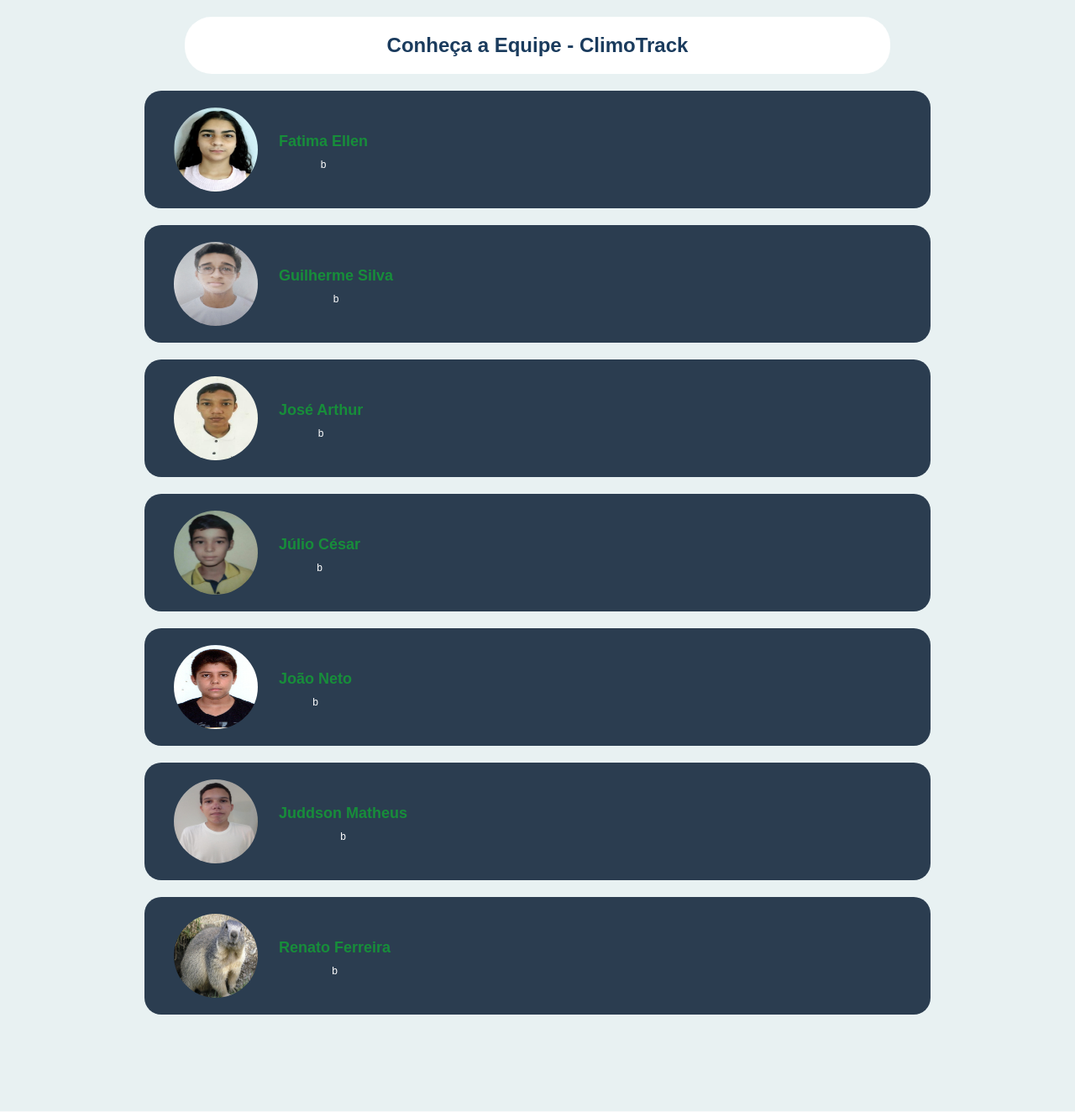
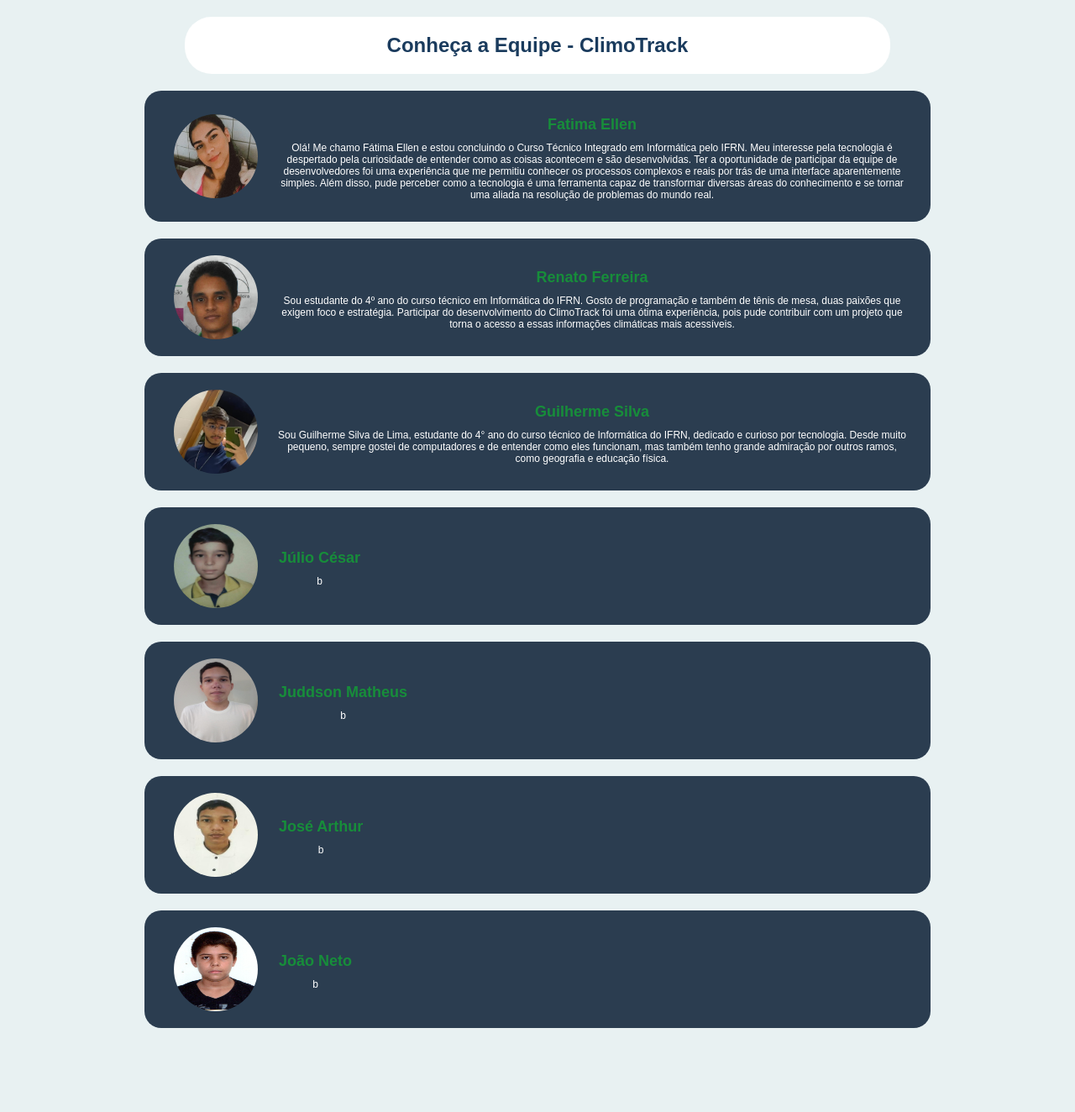
Before and after one commit to arthurr07/ClimoTrack, a Django app: page /devs/ in a window 1280 px wide. Shown: the part 96-1420 px from the top of the page at 84% size. Run offline with Django 5.2, Linux system fonts and the light colour scheme.

Commit message:
Melhorias adicionadas na tela de desenvolvedores

```diff
--- a/templates/devs.html
+++ b/templates/devs.html
@@ -7,42 +7,42 @@
 </div>
 
 <div class="team-member">
-    <img src="{% static "imagens/Fatima.png" %}" alt="">
+    <img src="{% static "imagens/Fatima.jpeg" %}" alt="">
     <div class="info">
         <h2>Fatima Ellen</h2>
-        <p>b</p>
+        <p>Olá! Me chamo Fátima Ellen e estou concluindo o Curso Técnico Integrado em Informática pelo IFRN.
+            Meu interesse pela tecnologia é despertado pela curiosidade de entender como as coisas acontecem e
+            são desenvolvidas. Ter a oportunidade de participar da equipe de desenvolvedores foi uma experiência
+            que me permitiu conhecer os processos complexos e reais por trás de uma interface aparentemente simples.
+            Além disso, pude perceber como a tecnologia é uma ferramenta capaz de transformar diversas áreas do
+            conhecimento e se tornar uma aliada na resolução de problemas do mundo real.</p>
     </div>
 </div>
 
 <div class="team-member">
-    <img src="{% static "imagens/Guilherme.jpg" %}" alt="">
-    <div class="info">
-        <h2>Guilherme Silva</h2>
-        <p>b</p>
-    </div>
+    <img class = "img-right" src="{% static "imagens/Renato.jpeg" %}" alt="">
+<div class="info">
+    <h2>Renato Ferreira</h2>
+    <p>Sou estudante do 4º ano do curso técnico em Informática do IFRN. Gosto de programação e também de tênis de mesa,
+        duas paixões que exigem foco e estratégia. Participar do desenvolvimento do ClimoTrack foi uma ótima experiência,
+        pois pude contribuir com um projeto que torna o acesso a essas informações climáticas mais acessíveis.</p>
+</div>
 </div>
 
 <div class="team-member">
-    <img class = "img-right" src="{% static "imagens/Arthur.jpg" %}" alt="">
+    <img src="{% static "imagens/Guilherme.jpeg" %}" alt="">
     <div class="info">
-        <h2>José Arthur</h2>
-        <p>b</p>
+        <h2>Guilherme Silva</h2>
+        <p>Sou Guilherme Silva de Lima, estudante do 4° ano do curso técnico de Informática do IFRN, dedicado
+            e curioso por tecnologia. Desde muito pequeno, sempre gostei de computadores e de entender como eles
+            funcionam, mas também tenho grande admiração por outros ramos, como geografia e educação física.</p>
     </div>
 </div>
-
 
 <div class="team-member">
     <img src="{% static "imagens/Julio.jpeg" %}" alt="">
     <div class="info">
         <h2>Júlio César</h2>
-        <p>b</p>
-    </div>
-</div>
-
-<div class="team-member">
-    <img src="{% static "imagens/JoaoNeto.png" %}" alt="">
-    <div class="info">
-        <h2>João Neto</h2>
         <p>b</p>
     </div>
 </div>
@@ -56,10 +56,20 @@
 </div>
 
 <div class="team-member">
-        <img class = "img-right" src="{% static "imagens/marmota.jpg" %}" alt="">
+    <img class = "img-right" src="{% static "imagens/Arthur.jpg" %}" alt="">
     <div class="info">
-        <h2>Renato Ferreira</h2>
+        <h2>José Arthur</h2>
         <p>b</p>
     </div>
 </div>
+
+<div class="team-member">
+    <img src="{% static "imagens/JoaoNeto.png" %}" alt="">
+    <div class="info">
+        <h2>João Neto</h2>
+        <p>b</p>
+    </div>
+</div>
+
+
 {% endblock %}
```
Also changed, not shown: static/imagens/Fatima.jpeg (added), static/imagens/Fatima.png (deleted), static/imagens/Guilherme.jpeg (added), static/imagens/Guilherme.jpg (deleted), static/imagens/Renato.jpeg (added).
